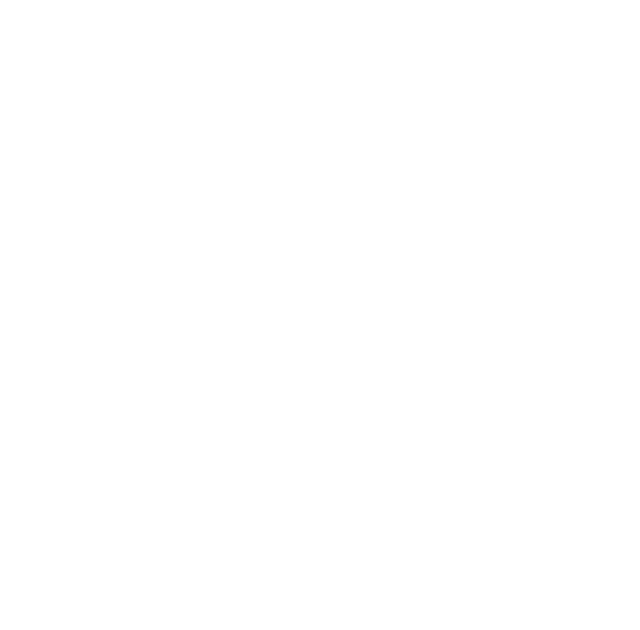
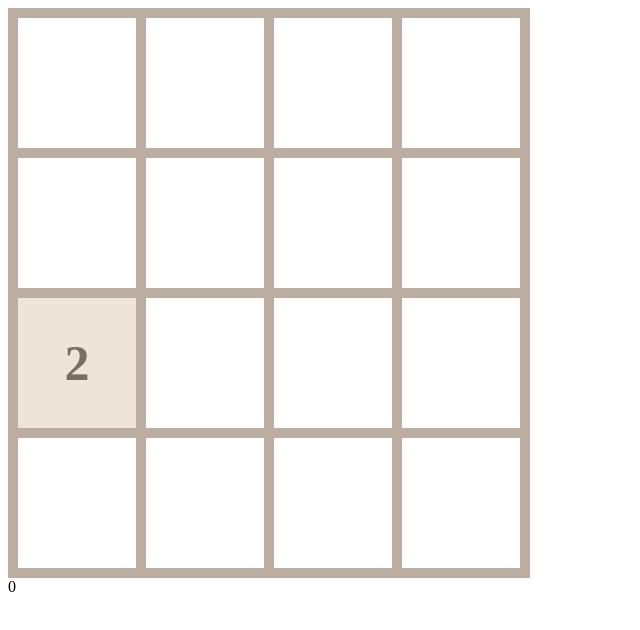
Before and after one commit to JNYLee/js_game, a plain HTML site: page 2048/index.html in a window 1280 px wide. Shown: the whole page, without its empty margins (0-640 px from the left). Drawn offline with Linux system fonts and the light colour scheme.

Commit message:
[2048/init]: 숫자2 랜덤생성

```diff
--- a/2048/index.html
+++ b/2048/index.html
@@ -1,5 +1,6 @@
 <!DOCTYPE html>
 <html lang="en">
+
 <head>
     <meta charset="UTF-8">
     <meta http-equiv="X-UA-Compatible" content="IE=edge">
@@ -7,7 +8,11 @@
     <title>2048 GAME</title>
     <link rel="stylesheet" href="./style.css">
 </head>
+
 <body>
+    <table id="table"></table>
+    <div id="score">0</div>
     <script src="index.js"></script>
 </body>
+
 </html>
--- a/2048/index.js
+++ b/2048/index.js
@@ -0,0 +1,56 @@
+document.addEventListener("DOMContentLoaded", () => {
+  const $table = document.getElementById("table");
+  const $score = document.getElementById("score");
+  let data = [];
+
+  // $table -> $fragment -> $tr -> $td
+  function startGame() {
+    const $fragment = document.createDocumentFragment();
+    [1, 2, 3, 4].forEach(function () {
+      const rowData = [];
+      data.push(rowData);
+      const $tr = document.createElement("tr");
+      [1, 2, 3, 4].forEach(() => {
+        rowData.push(0);
+        const $td = document.createElement("td");
+        $tr.appendChild($td);
+      });
+      $fragment.appendChild($tr);
+    });
+    $table.appendChild($fragment);
+    put2ToRandomCell();
+    draw();
+  }
+
+  function put2ToRandomCell() {
+    const emptyCells = []; // [[i1, j1], [i2, j2], [i3, j3]]
+    data.forEach(function (rowData, i) {
+      rowData.forEach(function (cellData, j) {
+        if (!cellData) {
+          emptyCells.push([i, j]);
+        }
+      });
+    });
+    // randomCell === [i, j]
+    const randomCell =
+      emptyCells[Math.floor(Math.random() * emptyCells.length)];
+    data[randomCell[0]][randomCell[1]] = 2;
+  }
+
+  function draw() {
+    data.forEach((rowData, i) => {
+      rowData.forEach((cellData, j) => {
+        const $target = $table.children[i].children[j];
+        if (cellData > 0) {
+          $target.textContent = cellData;
+          $target.className = "color-" + cellData;
+        } else {
+          $target.textContent = "";
+          $target.className = "";
+        }
+      });
+    });
+  }
+
+  startGame();
+});
```
